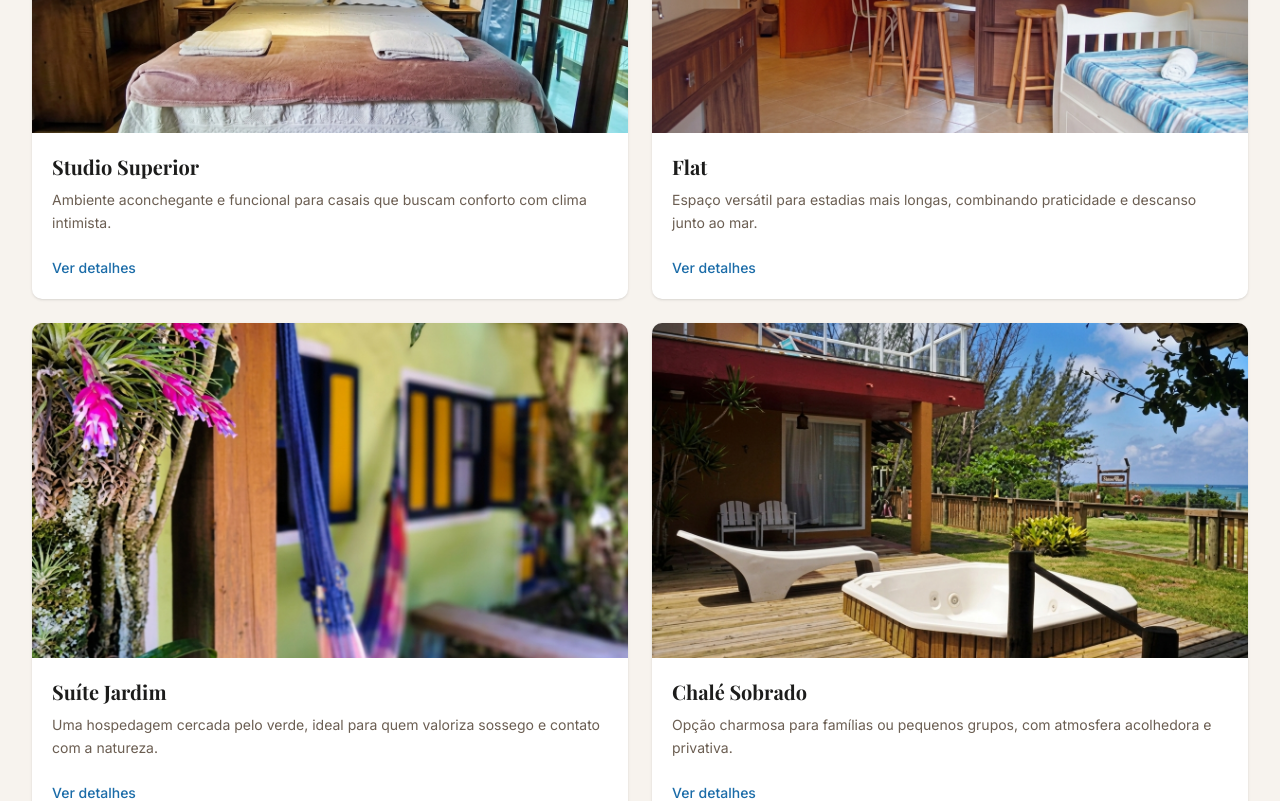
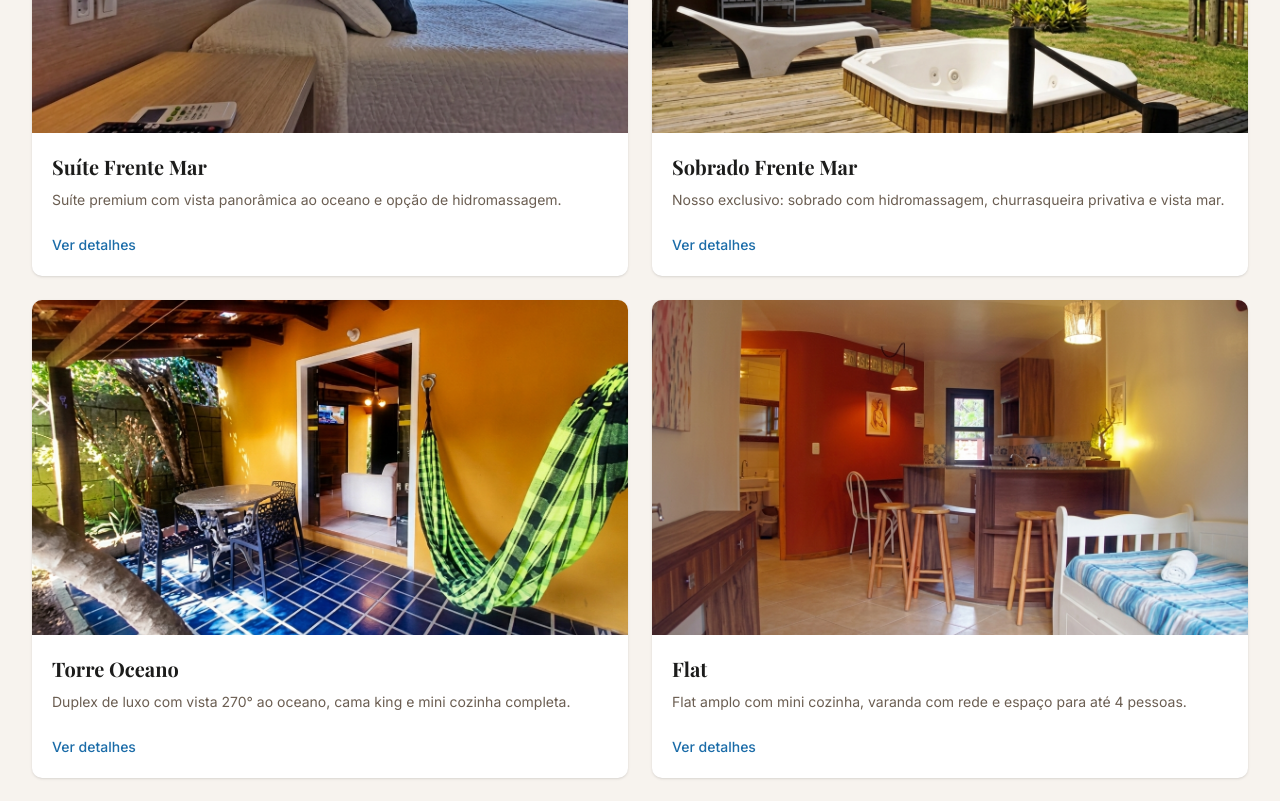
Before and after one commit to msiufi/estaleiro-village, a Next.js app: page / in a window 1280 px wide. Shown: the part 1580-2381 px from the top of the page. Built offline with nearby package versions, Linux system fonts and the light colour scheme.

Commit message:
feat(home): mostrar 4 acomodaciones destacadas en preview
Reemplaza la preview genérica por las 4 unidades top (suite-frente-mar,
sobrado-frente-mar, torre-oceano, flat) con hrefs a las páginas de detalle.

Co-Authored-By: Claude Opus 4.7 (1M context) <noreply@anthropic.com>

```diff
--- a/src/data/homepage.ts
+++ b/src/data/homepage.ts
@@ -57,36 +57,36 @@ export const introStripItems: IntroStripItem[] = [
 
 export const accommodationsPreview: AccommodationPreviewItem[] = [
   {
-    id: "studio-superior",
-    name: "Studio Superior",
+    id: "suite-frente-mar",
+    name: "Suíte Frente Mar",
     description:
-      "Ambiente aconchegante e funcional para casais que buscam conforto com clima intimista.",
-    image: "/assets/images/Studio_20Sup_20cama.jpg",
-    href: "/acomodacoes",
+      "Suíte premium com vista panorâmica ao oceano e opção de hidromassagem.",
+    image: "/assets/images/frente_20mar_202.jpg",
+    href: "/acomodacoes/suite-frente-mar",
+  },
+  {
+    id: "sobrado-frente-mar",
+    name: "Sobrado Frente Mar",
+    description:
+      "Nosso exclusivo: sobrado com hidromassagem, churrasqueira privativa e vista mar.",
+    image: "/assets/images/sobrado_20ricardo.jpg",
+    href: "/acomodacoes/sobrado-frente-mar",
+  },
+  {
+    id: "torre-oceano",
+    name: "Torre Oceano",
+    description:
+      "Duplex de luxo com vista 270° ao oceano, cama king e mini cozinha completa.",
+    image: "/assets/images/54661554235_216e580305.jpg",
+    href: "/acomodacoes/torre-oceano",
   },
   {
     id: "flat",
     name: "Flat",
     description:
-      "Espaço versátil para estadias mais longas, combinando praticidade e descanso junto ao mar.",
+      "Flat amplo com mini cozinha, varanda com rede e espaço para até 4 pessoas.",
     image: "/assets/images/flat1.jpg",
-    href: "/acomodacoes",
-  },
-  {
-    id: "jardim",
-    name: "Suíte Jardim",
-    description:
-      "Uma hospedagem cercada pelo verde, ideal para quem valoriza sossego e contato com a natureza.",
-    image: "/assets/images/jardim_202.jpg",
-    href: "/acomodacoes",
-  },
-  {
-    id: "chale-sobrado",
-    name: "Chalé Sobrado",
-    description:
-      "Opção charmosa para famílias ou pequenos grupos, com atmosfera acolhedora e privativa.",
-    image: "/assets/images/sobrado_20ricardo.jpg",
-    href: "/acomodacoes",
+    href: "/acomodacoes/flat",
   },
 ];
 
```
